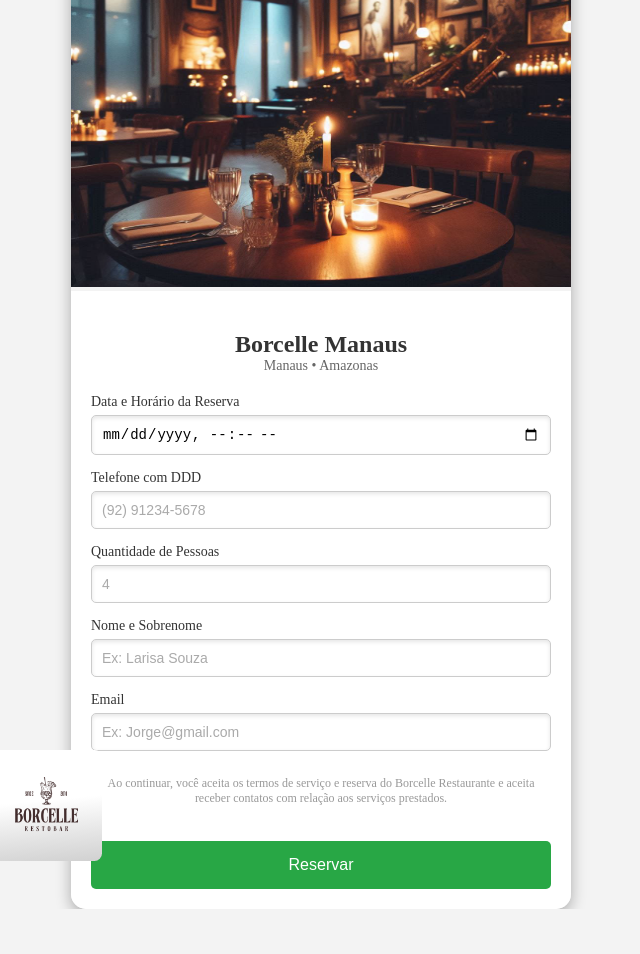
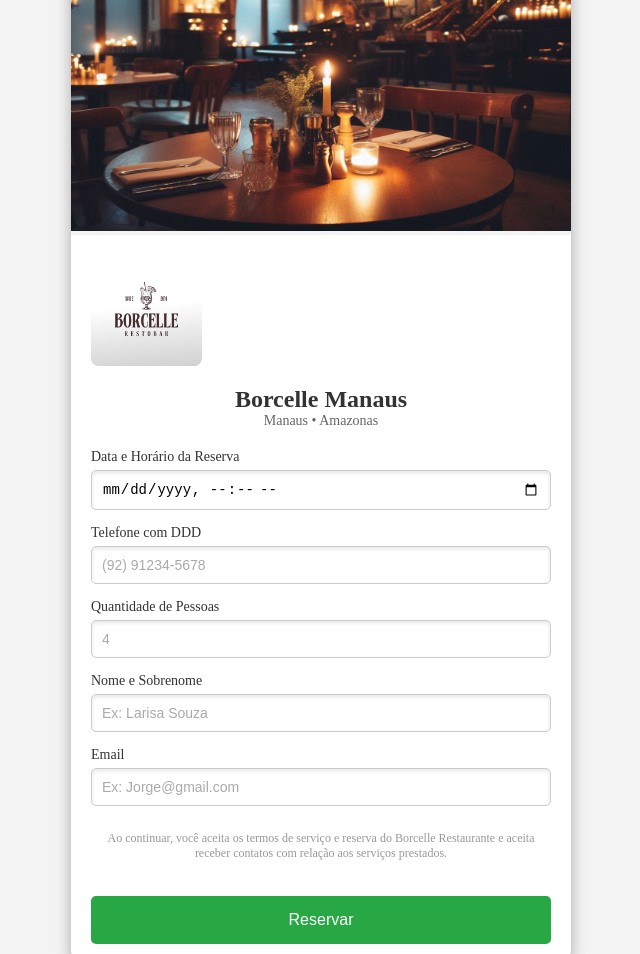
Before and after one commit to Fiwe64/ReservaApi-main, a plain HTML site: page src/main/resources/static/index.html in a window 1280 px wide. Shown: the top 954 px of the page, without its empty margins (319-959 px from the left). Before the commit the page ends 909 px from the top, so only its background shows below. Drawn offline with Linux system fonts and the light colour scheme.

Commit message:
CSS pseudo funcional

```diff
--- a/src/main/resources/static/style.css
+++ b/src/main/resources/static/style.css
@@ -48,10 +48,10 @@ body {
 .logo-img {
     width: 111px;
     height: 109;
-    position:absolute;
+    position:relative;
     box-sizing: border-box;
-    left: 310px;
-    top: 750px;
+
+    display: flex;
     border-radius: 7.6px;
 
     background: linear-gradient(174.71deg, #FFFFFF 4.24%, #FFFFFF 24.02%, #FFFFFF 45.51%, #E5E5E5 75.64%, #D1D1D1 99.44%);
```
